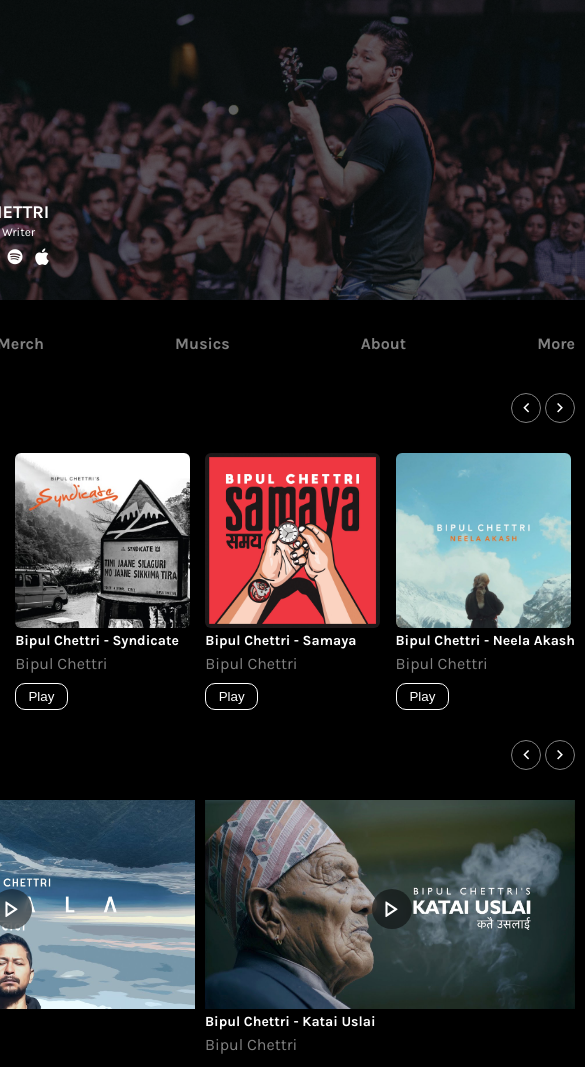
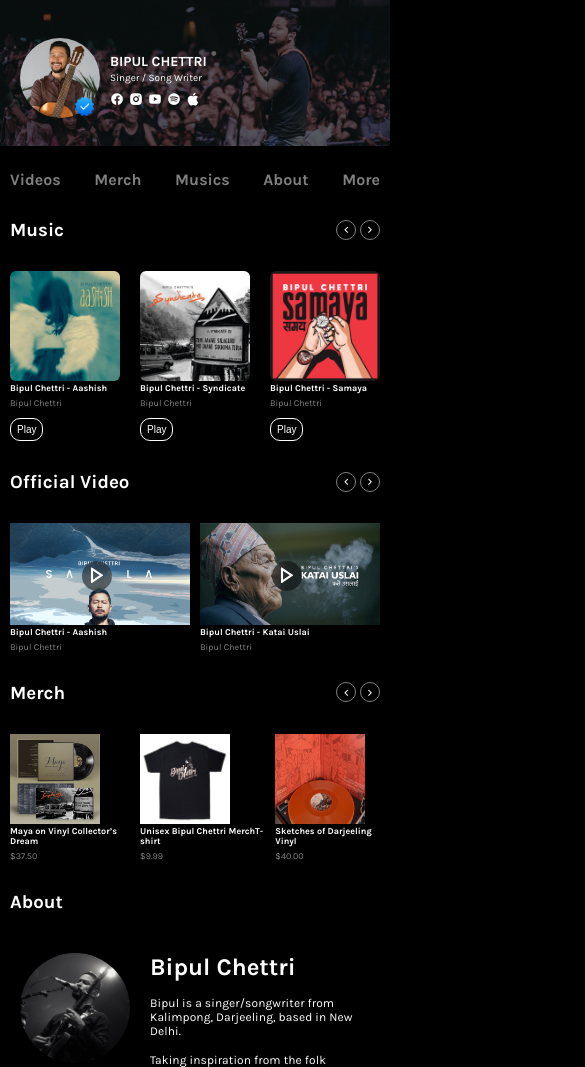
Before and after one commit to anujghimire08/BipulChettri-ArtistFoli, a plain HTML site: page index.html in a window 390 px wide. Shown: the top 1067 px of the page, 585 px wide, since content can reach past the window. Drawn offline with nearby package versions, Linux system fonts and the light colour scheme.

Commit message:
Fixed Mobile POV

```diff
--- a/index.html
+++ b/index.html
@@ -55,7 +55,7 @@
             <img src="images/music/aashish.jpg" alt="aashish" />
           </div>
           <div class="music-details">
-            <b>Bipul Chettri - Aashish</b>
+            <strong>Bipul Chettri - Aashish</strong>
             <p>Bipul Chettri</p>
             <button>Play</button>
           </div>
@@ -68,7 +68,7 @@
             <img src="images/music/syndicate.jpg" alt="aashish" />
           </div>
           <div class="music-details">
-            <b>Bipul Chettri - Syndicate</b>
+            <strong>Bipul Chettri - Syndicate</strong>
             <p>Bipul Chettri</p>
             <button>Play</button>
           </div>
@@ -81,12 +81,12 @@
             <img src="images/music/samaya.png" alt="aashish" />
           </div>
           <div class="music-details">
-            <b>Bipul Chettri - Samaya</b>
+            <strong>Bipul Chettri - Samaya</strong>
             <p>Bipul Chettri</p>
             <button>Play</button>
           </div>
         </div>
-        <div class="music-section-container">
+        <div class="music-section-container" id="last-music-box">
           <div class="mpauseplay">
             <i class="ri-play-fill mpause"></i>
           </div>
@@ -94,7 +94,7 @@
             <img src="images/music/neelaakash.jpg" alt="aashish" />
           </div>
           <div class="music-details">
-            <b>Bipul Chettri - Neela Akash</b>
+            <strong>Bipul Chettri - Neela Akash</strong>
             <p>Bipul Chettri</p>
             <button>Play</button>
           </div>
@@ -116,7 +116,7 @@
             <img src="images/video/testa.jpg" alt="aashish" />
           </div>
           <div class="video-details">
-            <b>Bipul Chettri - Aashish</b>
+            <strong>Bipul Chettri - Aashish</strong>
             <p>Bipul Chettri</p>
           </div>
         </div>
@@ -128,7 +128,7 @@
             <img src="images/video/kataiuslai.jpg" alt="aashish" />
           </div>
           <div class="video-details">
-            <b>Bipul Chettri - Katai Uslai </b>
+            <strong>Bipul Chettri - Katai Uslai </strong>
             <p>Bipul Chettri</p>
           </div>
         </div>
@@ -146,7 +146,7 @@
             <img src="images/merch/Vinyl.jpg" alt="aashish" />
           </div>
           <div class="merch-details">
-            <b>Maya on Vinyl Collector’s Dream</b>
+            <strong>Maya on Vinyl Collector’s Dream</strong>
             <p>$37.50</p>
           </div>
         </div>
@@ -155,7 +155,7 @@
             <img src="images/merch/tshirt.jpg" alt="aashish" />
           </div>
           <div class="merch-details">
-            <b>Unisex Bipul T-shirt</b>
+            <strong>Unisex Bipul Chettri MerchT-shirt</strong>
             <p>$9.99</p>
           </div>
         </div>
@@ -164,7 +164,7 @@
             <img src="images/merch/justvinyl.jpg" alt="aashish" />
           </div>
           <div class="merch-details">
-            <b>Sketches of Darjeeling Vinyl</b>
+            <strong>Sketches of Darjeeling Vinyl</strong>
             <p>$40.00</p>
           </div>
         </div>
@@ -191,10 +191,11 @@
           </p>
           <p>
             In the beginning of 2013, a song spread across the Internet like
-            wildfire. Not surprisingly, it was titled <b>Wildfire/Dadhelo</b>.
-            The response from the listeners and the rate at which the song ended
-            up on everyone's playlist laid the foundation for the EP
-            <mark>Sketches of Darjeeling</mark>, released in July 2014.
+            wildfire. Not surprisingly, it was titled
+            <strong>Wildfire/Dadhelo</strong>. The response from the listeners
+            and the rate at which the song ended up on everyone's playlist laid
+            the foundation for the EP <mark>Sketches of Darjeeling</mark>,
+            released in July 2014.
           </p>
           <p>
             Recorded between 2013-14, the album is a collection of songs
@@ -222,7 +223,7 @@
             collection of five acoustic songs almost entirely composed and
             written during the time when the world went into lockdown mode
             during 2020. He has recently released a single
-            <b>Bahra Mahina</b> in Aug 2024.
+            <strong>Bahra Mahina</strong> in Aug 2024.
           </p>
           <p>
             He has been a Voting member for the
--- a/style.css
+++ b/style.css
@@ -11,6 +11,7 @@ body {
   background-color: black;
   padding-bottom: 20px;
   font-family: "Karla", sans-serif;
+  width: 100%;
 }
 main {
   width: 800px;
@@ -205,6 +206,7 @@ nav h4:hover {
   width: 40px;
   height: 40px;
   padding: 5px;
+
   background-color: rgba(0, 0, 0, 0.5);
   backdrop-filter: blur(5px);
   display: flex;
@@ -249,5 +251,126 @@ nav h4:hover {
 .about-section-right p {
   letter-spacing: 0.3;
   font-size: 16px;
-  text-align: justify;
 }
+@media (max-width: 600px) {
+  main {
+    width: 100%;
+  }
+  header #banner {
+    width: 100%;
+  }
+  header {
+    width: 100%;
+  }
+  #tick {
+    width: 25px;
+  }
+  .logo img {
+    width: 80px;
+  }
+  .name h2 {
+    font-size: 14px;
+  }
+  .name p {
+    font-size: 10px;
+  }
+  .social-media-handle {
+    gap: 5px;
+    margin-top: 5px;
+  }
+  .social-media-handle a {
+    font-size: 14px;
+  }
+  nav {
+    padding: 10px;
+  }
+  .scroll-icons i {
+    font-size: 12px;
+  }
+  .scroll-icons button {
+    width: 20px;
+    height: 20px;
+  }
+  .section-title {
+    padding: 10px;
+  }
+  .music-section,
+  .video-section,
+  .merch-section {
+    padding: 10px;
+  }
+  .music-section,
+  .video-section,
+  .merch-section {
+    font-size: 9px;
+  }
+  .mpauseplay {
+    z-index: 1;
+    left: 30px;
+    top: 30px;
+    width: 100%;
+    display: none;
+  }
+  .music-banner img {
+    width: 110px;
+    border-radius: 6px;
+  }
+  .music-details button {
+    width: fit-content;
+    padding: 5px 6px;
+    font-size: 10px;
+  }
+  #last-music-box {
+    display: none;
+  }
+  .vpauseplay button {
+    border: none;
+    border-radius: 50%;
+    width: 30px;
+    height: 30px;
+    padding: 5px;
+    background-color: rgba(0, 0, 0, 0.5);
+    backdrop-filter: blur(5px);
+    display: flex;
+    justify-content: center;
+    align-items: center;
+  }
+  .video-section-container:hover button {
+    background-color: black;
+  }
+  .vpause {
+    font-size: 25px;
+    color: white;
+  }
+  .vpauseplay {
+    position: absolute;
+    top: 29%;
+    left: 40%;
+  }
+  .merch-banner img {
+    width: 90px;
+    height: 90px;
+  }
+  .merch-banner:hover img,
+  .about-section-left:hover img {
+    transform: scale(1.02);
+  }
+  .about-section {
+    display: flex;
+    padding: 20px;
+    justify-content: space-between;
+    gap: 20px;
+  }
+  .about-section-left img {
+    width: 110px;
+    height: 110px;
+    border-radius: 50%;
+  }
+  .about-section-right {
+    flex: 1;
+  }
+  .about-section-right p {
+    letter-spacing: 0.1px;
+    font-size: 12px;
+  }
+}
```
